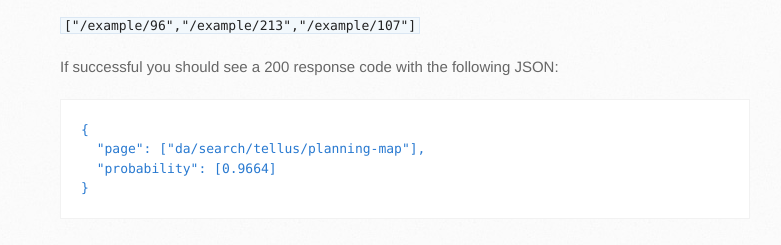
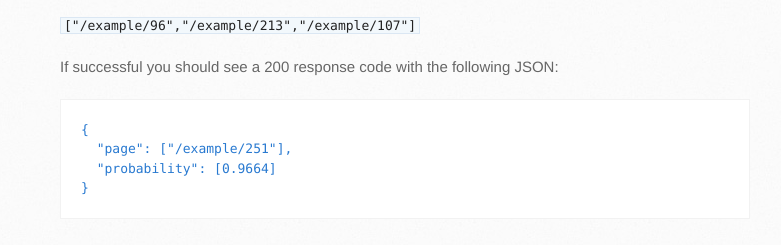
Before and after one commit to MarkEdmondson1234/predictClickOpenCPU, a plain HTML site: page index.html in a window 1280 px wide. Shown: the part 3080-3325 px from the top of the page, without its empty margins (110-891 px from the left). Drawn offline with Linux system fonts and the light colour scheme.

Commit message:
Update index.html

```diff
--- a/index.html
+++ b/index.html
@@ -94,7 +94,7 @@
 <p>If successful you should see a 200 response code with the following JSON:</p>
 
 <pre><code>{
-  "page": ["da/search/tellus/planning-map"],
+  "page": ["/example/251"],
   "probability": [0.9664]
 }
 </code></pre>
```
